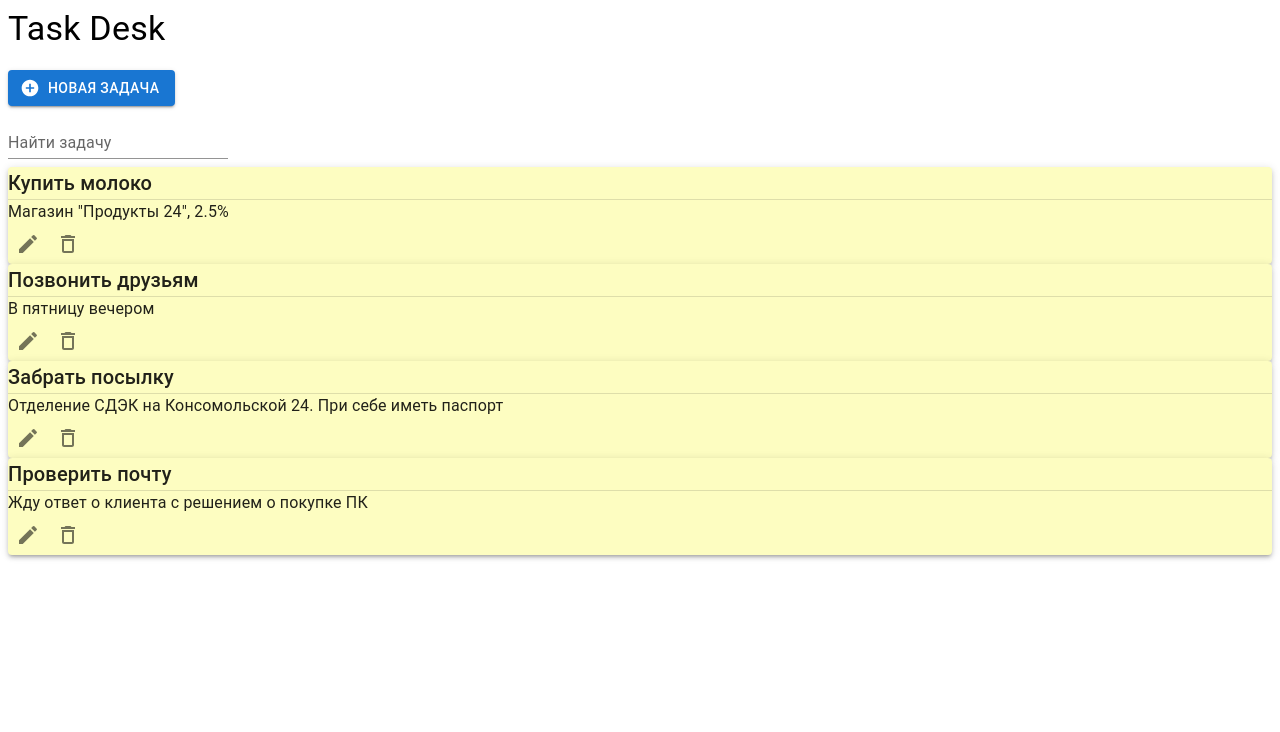
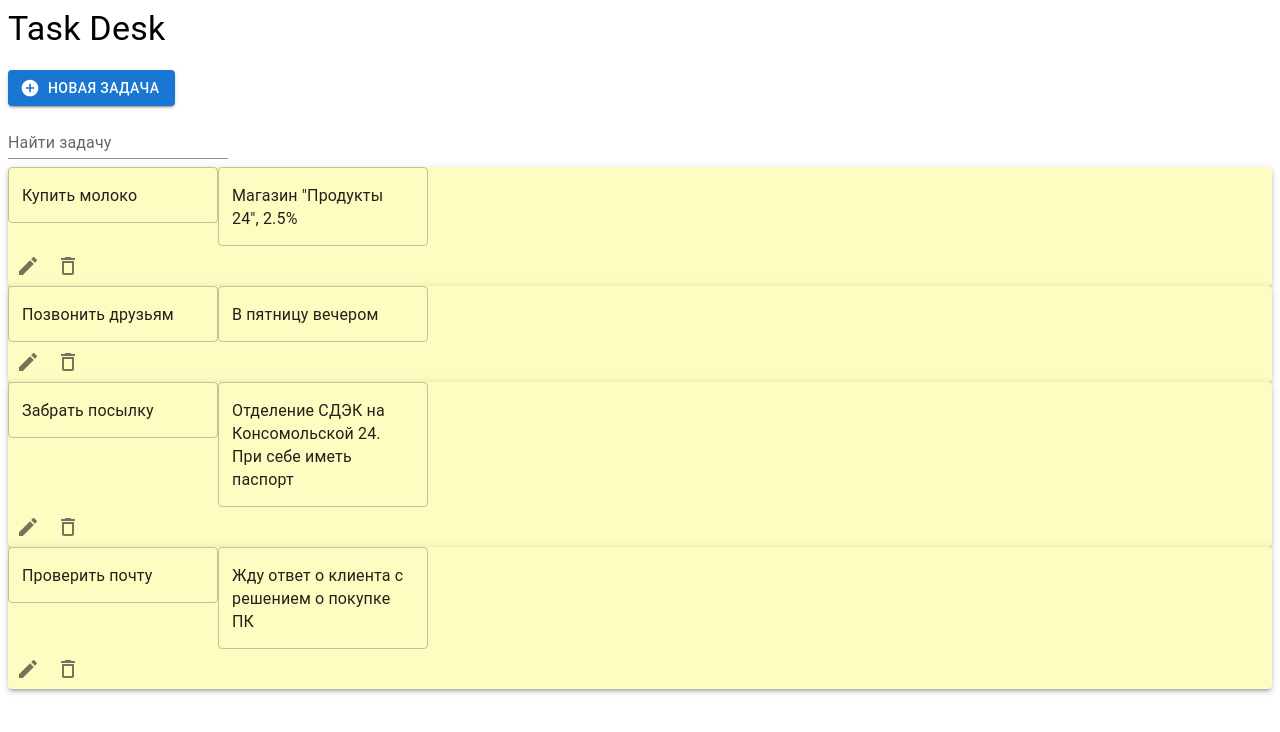
Before and after one commit to actavioDen/todo_list, a React app: page / in a window 1280 px wide. Shown: the top 732 px of the page. Built offline with nearby package versions, Linux system fonts and the light colour scheme.

Commit message:
Переделываю paper

```diff
--- a/src/View/TaskPaper/TaskPaper.js
+++ b/src/View/TaskPaper/TaskPaper.js
@@ -1,5 +1,5 @@
 import React from 'react';
-import {Divider, Paper, IconButton, Typography} from  '@mui/material';
+import {Divider, Paper, IconButton, Typography, TextField} from  '@mui/material';
 import store from "../../store/tasks";
 import DeleteOutlineIcon from '@mui/icons-material/DeleteOutline';
 import EditIcon from '@mui/icons-material/Edit';
@@ -8,13 +8,16 @@
 function TaskPaper({id, title, description, setModalEditOpen }){
     return(
             <Paper elevation={3} key={id} className={styles.paper} sx={{background: "#FDFDC1"}}>
-                <Typography component="p" variant="h6">
+                <TextField defaultValue={title} multiline />
+                <TextField defaultValue={description} multiline/>
+
+                {/* <Typography component="p" variant="h6">
                     {title}
                 </Typography>
                     <Divider/>
                 <Typography>
                     {description}
-                </Typography>
+                </Typography>  */}
 
                 <div className={styles.paperButtonsPanel}>
                 <IconButton
```
